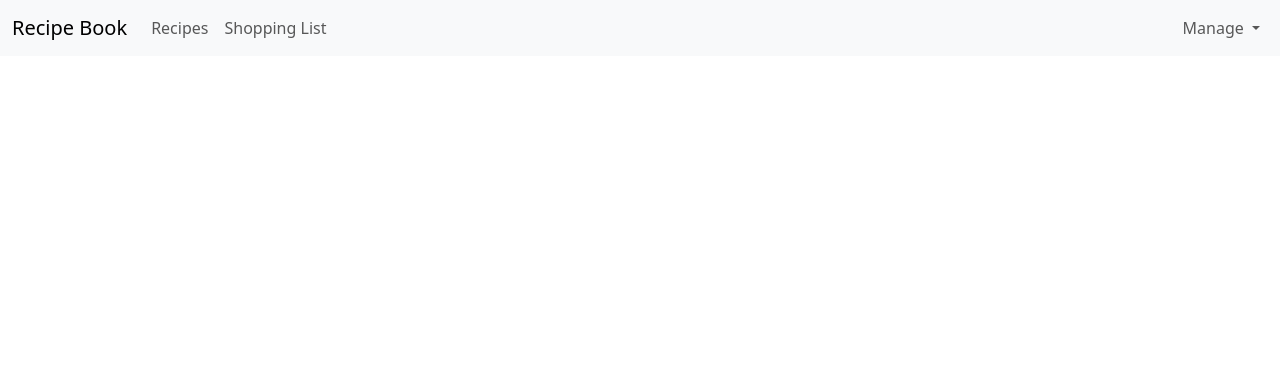
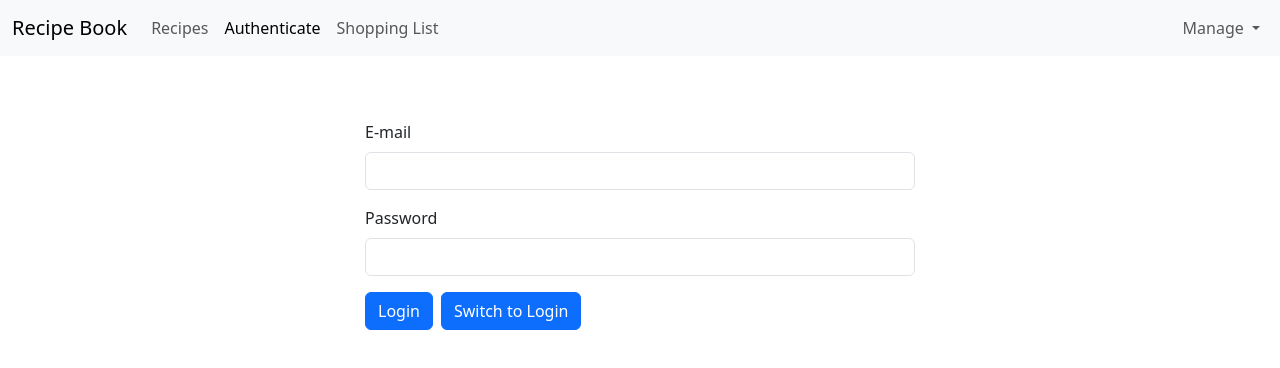
Before and after one commit to sanchezpe/recipe-book-ng, an Angular app: page /auth in a window 1280 px wide. Before the commit this address led to /. Shown: the top 368 px of the page. Built offline with nearby package versions, Linux system fonts and the light colour scheme.

Commit message:
Add auth component layout ng g c auth --skip-tests

```diff
--- a/src/app/app.routes.ts
+++ b/src/app/app.routes.ts
@@ -5,6 +5,7 @@ import { RecipeStartComponent } from './recipes/recipe-start/recipe-start.compon
 import { RecipeDetailComponent } from './recipes/recipe-detail/recipe-detail.component';
 import { RecipeEditComponent } from './recipes/recipe-edit/recipe-edit.component';
 import { recipeResolver } from './recipes/recipe.resolver';
+import { AuthComponent } from './auth/auth.component';
 
 export const routes: Routes = [
   { path: '', redirectTo: '/recipes', pathMatch: 'full' },
@@ -27,4 +28,5 @@ export const routes: Routes = [
     ],
   },
   { path: 'shopping-list', component: ShoppingListComponent },
+  { path: 'auth', component: AuthComponent },
 ];
--- /dev/null
+++ b/src/app/auth/auth.component.html
@@ -0,0 +1,14 @@
+<form class="row g-3 mt-5">
+  <div class="col-md-6 offset-md-3">
+    <label for="email" class="form-label">E-mail</label>
+    <input type="text" class="form-control" id="email" name="email" />
+  </div>
+  <div class="col-md-6 offset-md-3">
+    <label for="password" class="form-label">Password</label>
+    <input type="password" class="form-control" id="password" name="password" />
+  </div>
+  <div class="col-md-6 offset-md-3">
+    <button class="btn btn-primary" type="submit">Login</button>
+    <button class="btn btn-primary ms-2" type="button">Switch to Login</button>
+  </div>
+</form>
--- a/src/app/header/header.component.html
+++ b/src/app/header/header.component.html
@@ -10,6 +10,11 @@
           <li class="nav-item">
             <a class="nav-link" routerLink="/recipes" routerLinkActive="active">
               Recipes
+            </a>
+          </li>
+          <li class="nav-item">
+            <a class="nav-link" routerLink="/auth" routerLinkActive="active">
+              Authenticate
             </a>
           </li>
           <li class="nav-item">
```
Also changed, not shown: src/app/auth/auth.component.ts (added, +10 -0 lines), src/app/auth/auth.component.css (added).
